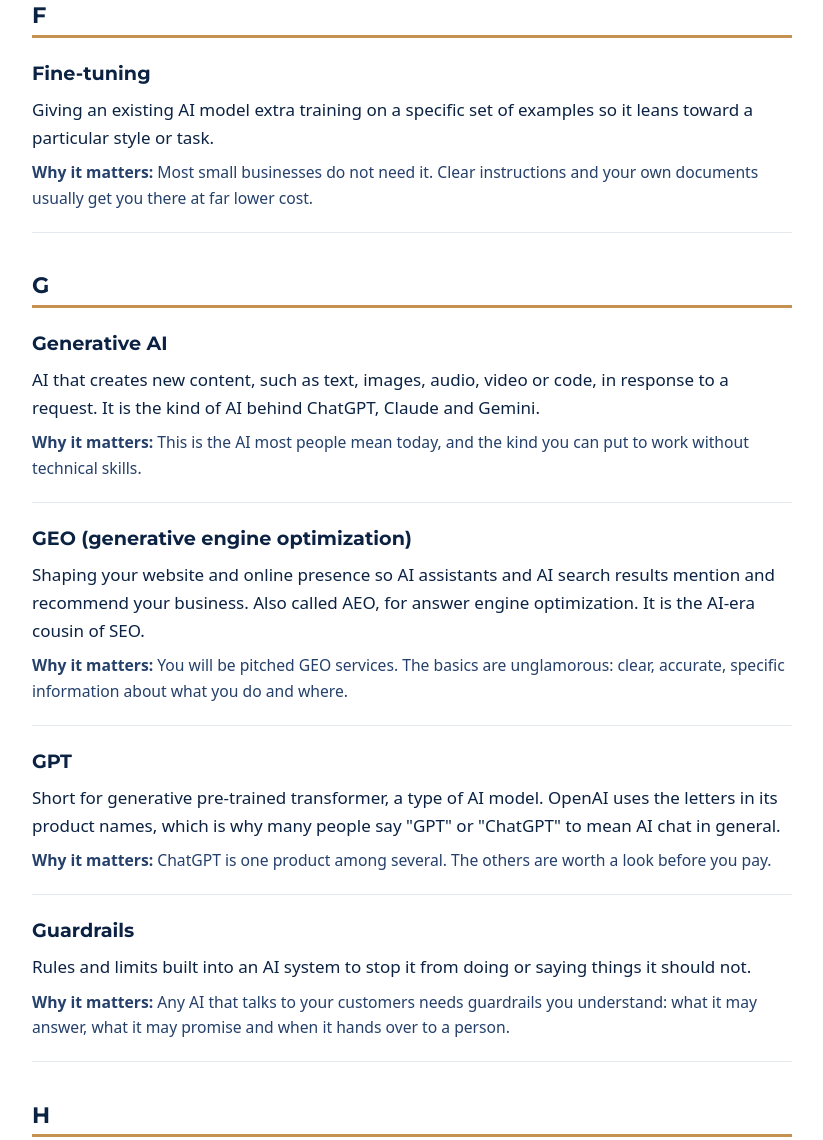
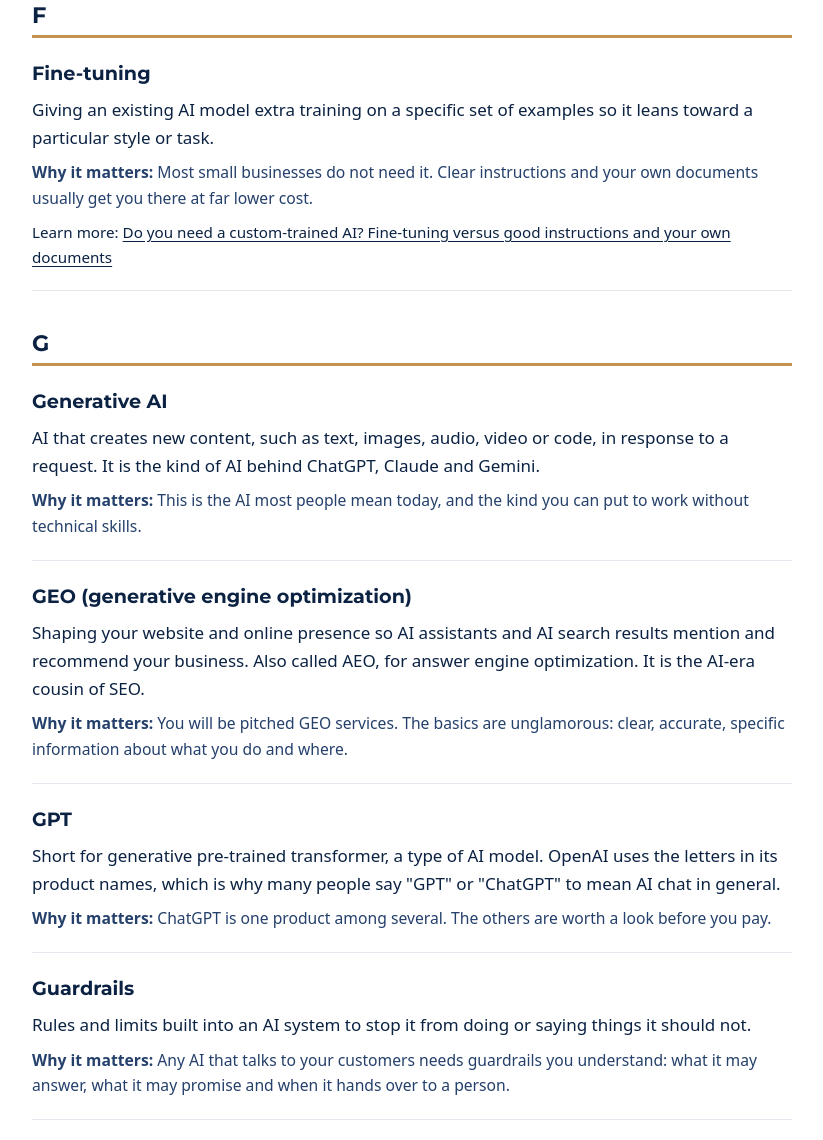
Before and after one commit to aifirstmove/AIFirstMove-Com, a plain HTML site: page glossary/index.html in a window 1280 px wide. Shown: the part 6090-7230 px from the top of the page, without its empty margins (88-911 px from the left). Drawn offline with Linux system fonts and the light colour scheme.

Commit message:
Glossary: Learn more links for MCP, Fine-tuning and Human handoff (22 Nov 2026 posts)

```diff
--- a/glossary/index.html
+++ b/glossary/index.html
@@ -271,6 +271,7 @@
         <dd>
           <p class="term-def">Giving an existing AI model extra training on a specific set of examples so it leans toward a particular style or task.</p>
           <p class="term-why"><strong>Why it matters:</strong> Most small businesses do not need it. Clear instructions and your own documents usually get you there at far lower cost.</p>
+          <p class="term-more">Learn more: <a href="../blog/do-you-need-a-custom-trained-ai/">Do you need a custom-trained AI? Fine-tuning versus good instructions and your own documents</a></p>
         </dd>
       </div>
     </dl>
@@ -330,6 +331,7 @@
         <dd>
           <p class="term-def">The point where a chatbot passes a conversation to a person, ideally along with what has been said so far, so the customer does not have to repeat it.</p>
           <p class="term-why"><strong>Why it matters:</strong> A chatbot with no way to reach a person leaves customers stuck. Decide what triggers the handoff and who is alerted before you switch a chatbot on.</p>
+          <p class="term-more">Learn more: <a href="../blog/ai-for-customer-questions/">Using AI to answer customer questions: what to automate, what to keep human</a></p>
         </dd>
       </div>
       <div class="term-entry" id="human-in-the-loop">
@@ -414,6 +416,7 @@
         <dd>
           <p class="term-def">An open standard for how AI assistants connect to outside tools and data. It works like a universal plug: a service that offers an MCP connection can work with any assistant that supports the standard.</p>
           <p class="term-why"><strong>Why it matters:</strong> Tools that support MCP can be linked to your assistant without custom building, which gives you more choice and less lock-in.</p>
+          <p class="term-more">Learn more: <a href="../blog/mcp-in-plain-english/">MCP in plain English: how AI plugs into the tools your business already uses</a></p>
         </dd>
       </div>
       <div class="term-entry" id="memory">
```
